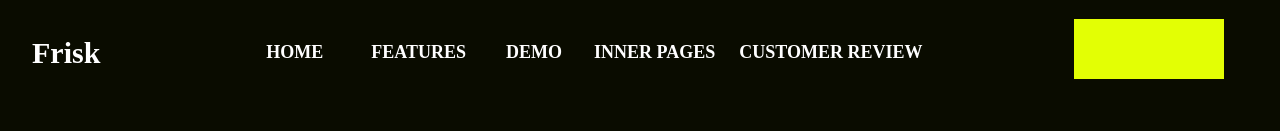
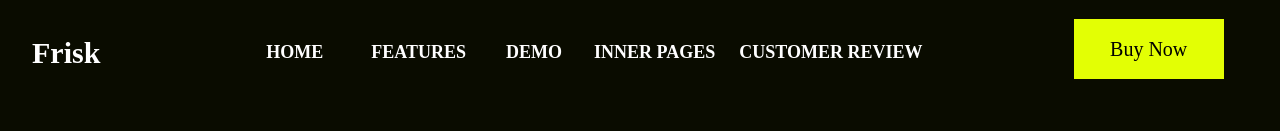
Before and after one commit to Raoraheeem/Portfolio-Website, a React (Create React App) app in the folder my-app/: page / in a window 1280 px wide. Shown: the top 131 px of the page. Built offline with nearby package versions, Linux system fonts and the light colour scheme; a web font is replaced by a local one.

Commit message:
Third commit

```diff
--- a/my-app/src/Components/Navbar.js
+++ b/my-app/src/Components/Navbar.js
@@ -91,7 +91,7 @@ const Navbar = () => {
 
                             </div>
                             <button className='text-[black] text-[20px] bg-[#E3FF04] absolute md:right-[10%] lg:right-[2%] sm:top-[30%] w-[150px] h-[60px] font-[Unbounded] text-bold md:block'>
-
+                            Buy Now
                                 </button>
                         </div>
                     </div>
```
